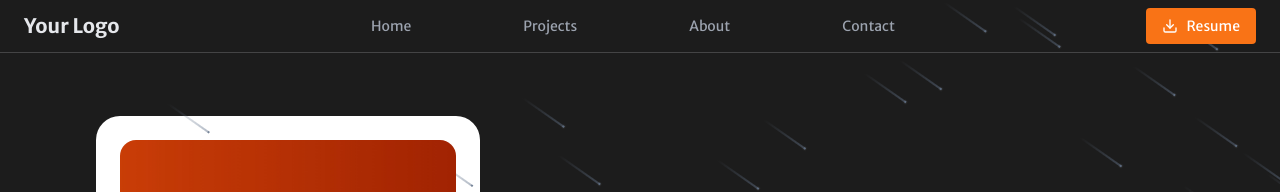
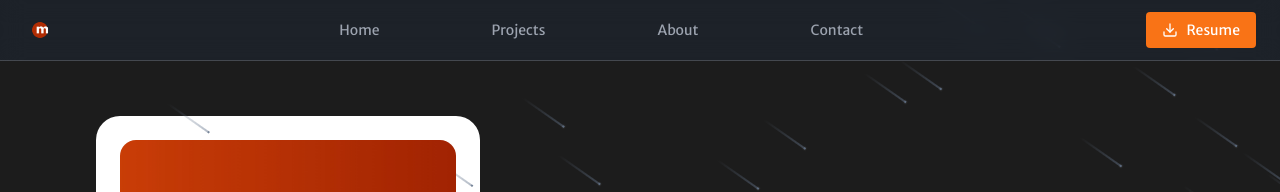
Before and after one commit to mahak0711/mahak-codes, a React (Vite) app: page / in a window 1280 px wide. Shown: the top 192 px of the page. Built offline with nearby package versions, Linux system fonts and the light colour scheme.

Commit message:
Added logo and resume

```diff
--- a/src/components/Navbar.jsx
+++ b/src/components/Navbar.jsx
@@ -3,7 +3,6 @@
 import { useState } from 'react'
 import { Link } from 'react-router-dom'
 import { MenuIcon, XIcon, Download, Check } from 'lucide-react'
-import AboutPage from './About'
 
 export default function Navbar() {
   const [mobileMenuOpen, setMobileMenuOpen] = useState(false)
@@ -11,7 +10,6 @@
 
   const handleResumeClick = () => {
     setIsResumeClicked(true)
-    // Add your resume download logic here
     console.log('Resume button clicked')
 
     // Reset the icon after 2 seconds
@@ -22,12 +20,16 @@
 
   return (
     <nav>
-      <div className="fixed top-0 z-40 w-full border-b border-gray-200/20 bg-transparent">
-        <div className="flex items-center justify-between px-10 py-2 lg:px-6">
+      <div className="fixed top-0 z-40 w-full border-b border-gray-200/20 bg-gray-800/50 backdrop-blur-md">
+        <div className="flex items-center justify-between px-10 py-3 lg:px-6">
           {/* Logo */}
           <div className="flex items-center">
-            <Link href="/" className="text-xl font-bold text-gray-200">
-              Your Logo
+            <Link to="/" className="flex items-center">
+              <img
+                src="/logo.png"
+                alt="Logo"
+                className="h-8 w-8 object-contain"
+              />
             </Link>
           </div>
 
@@ -48,7 +50,9 @@
           </div>
 
           {/* Resume Button */}
-          <button
+          <a
+            href="/Resume.pdf" // Path to the PDF file
+            download="Resume.pdf" // File name for download
             onClick={handleResumeClick}
             className="hidden lg:flex px-4 py-2 text-sm text-white bg-orange-500 rounded hover:bg-orange-600 transition-colors items-center hover:animate-pulse active:scale-95 transform transition-transform duration-100"
           >
@@ -58,7 +62,7 @@
               <Download className="h-4 w-4 mr-2" />
             )}
             Resume
-          </button>
+          </a>
 
           {/* Mobile Menu Button */}
           <button
@@ -78,21 +82,23 @@
           className={`lg:hidden ${mobileMenuOpen ? 'block' : 'hidden'}`}
         >
           <div className="px-4 py-2 space-y-4">
-            <Link href="/" className="text-sm font-medium text-gray-200 hover:text-white transition-colors block">
+            <Link to="/" className="text-sm font-medium text-gray-200 hover:text-white transition-colors block">
               Home
             </Link>
-            <Link href="/projects" className="text-sm font-medium text-gray-200 hover:text-white transition-colors block">
+            <Link to="/projects" className="text-sm font-medium text-gray-200 hover:text-white transition-colors block">
               Projects
             </Link>
-            <Link href="/about" className="text-sm font-medium text-gray-200 hover:text-white transition-colors block">
+            <Link to="/about" className="text-sm font-medium text-gray-200 hover:text-white transition-colors block">
               About
             </Link>
-            <Link href="/contact" className="text-sm font-medium text-gray-200 hover:text-white transition-colors block">
+            <Link to="/contact" className="text-sm font-medium text-gray-200 hover:text-white transition-colors block">
               Contact
             </Link>
 
             {/* Mobile Resume Button */}
-            <button
+            <a
+              href="/Resume.pdf" // Path to the PDF file
+              download="Resume.pdf" // File name for download
               onClick={handleResumeClick}
               className="px-4 py-2 text-sm text-white bg-orange-500 rounded hover:bg-orange-600 transition-colors flex items-center hover:animate-pulse active:scale-95 transform transition-transform duration-100"
             >
@@ -102,7 +108,7 @@
                 <Download className="h-4 w-4 mr-2" />
               )}
               Resume
-            </button>
+            </a>
           </div>
         </div>
       </div>
```
Also changed, not shown: public/logo.png (added), 1 other file (tests, documents, lock files or other folders).
